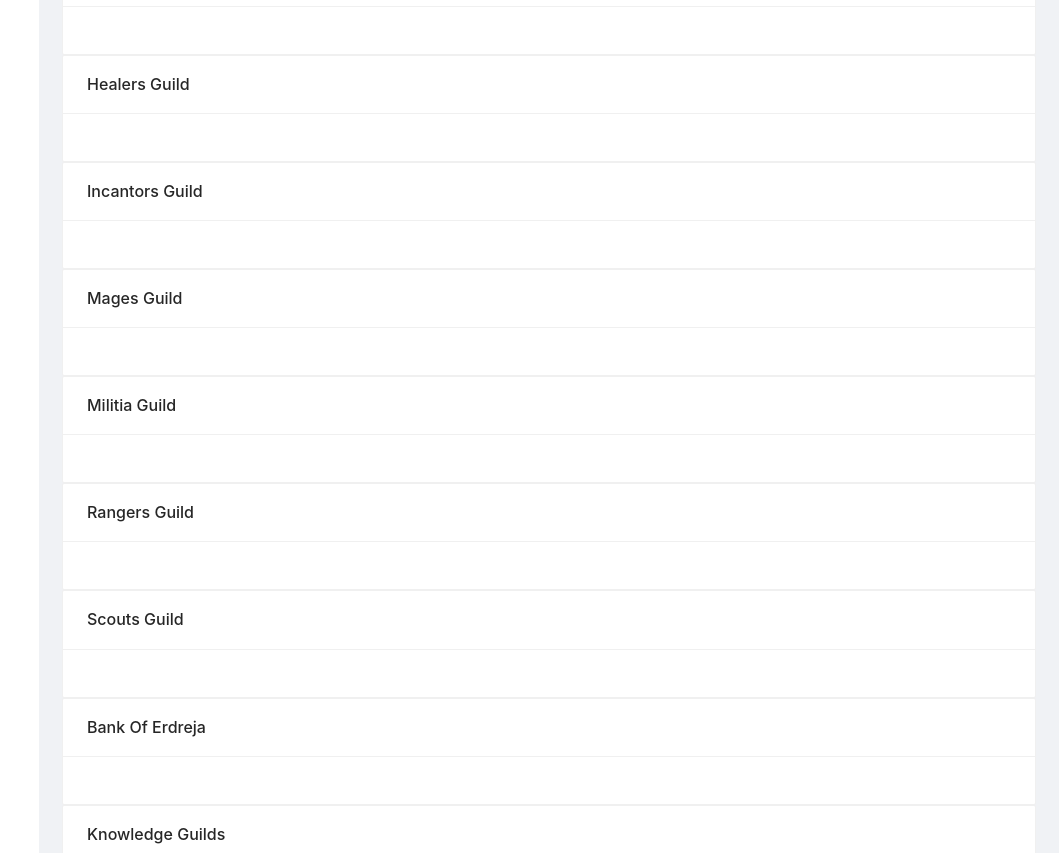
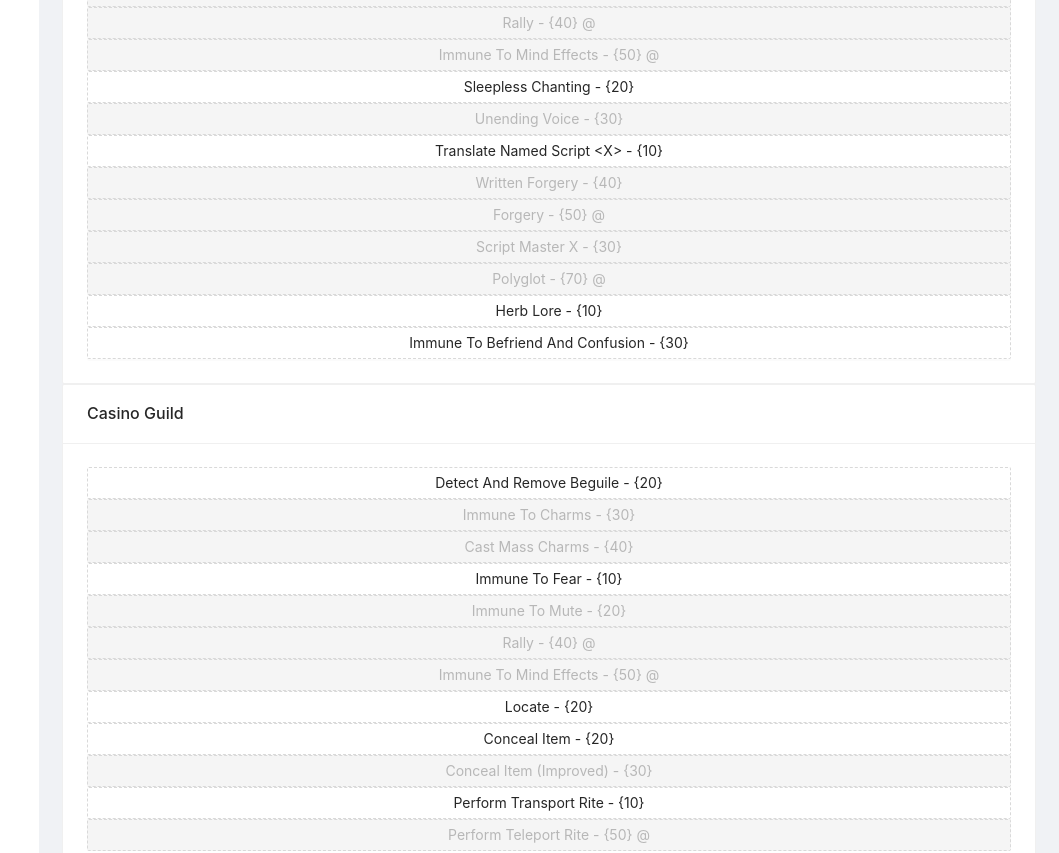
Before and after one commit to mattkatt/lorien-trust-character-generator, a React (Create React App) app: page / in a window 1280 px wide. Shown: the part 1900-2753 px from the top of the page, without its empty margins (221-1280 px from the left). Built offline with nearby package versions, Linux system fonts and the light colour scheme.

Commit message:
refactor(skills): skillFactory generates cost based on tier

```diff
--- a/src/data/character-skill-list.ts
+++ b/src/data/character-skill-list.ts
@@ -1,48 +1,48 @@
-import { characterSkills } from './skills';
+import { characterSkills as cs } from './skills';
 import { ICharacterSkill } from '../interfaces/skills';
 
 export const characterSkillList: Record<string, Array<ICharacterSkill>> = {
   weaponSkills: [
-    characterSkills.ambidexterity,
-    characterSkills.largeWeaponUse,
-    characterSkills.projectileWeaponUse,
-    characterSkills.shieldUse,
-    characterSkills.missileWeaponUse,
+    cs.ambidexterity,
+    cs.largeWeaponUse,
+    cs.projectileWeaponUse,
+    cs.shieldUse,
+    cs.missileWeaponUse,
   ],
   armourSkills: [
-    characterSkills.bodyDevelopment1,
-    characterSkills.bodyDevelopment2,
-    characterSkills.lightArmourUse,
-    characterSkills.mediumArmourUse,
-    characterSkills.heavyArmourUse,
+    cs.bodyDevelopment1,
+    cs.bodyDevelopment2,
+    cs.lightArmourUse,
+    cs.mediumArmourUse,
+    cs.heavyArmourUse,
   ],
   knowledgeSkills: [
-    characterSkills.potionLore,
-    characterSkills.poisonLore,
-    characterSkills.cartography,
-    characterSkills.senseMagic,
-    characterSkills.evaluate,
-    characterSkills.recogniseForgery,
-    characterSkills.triage,
-    characterSkills.triageAdvanced,
+    cs.potionLore,
+    cs.poisonLore,
+    cs.cartography,
+    cs.senseMagic,
+    cs.evaluate,
+    cs.recogniseForgery,
+    cs.triage,
+    cs.triageAdvanced,
   ],
   powerSkills: [
-    characterSkills.healing1,
-    characterSkills.healing2,
-    characterSkills.corruption1,
-    characterSkills.corruption2,
-    characterSkills.incantation1,
-    characterSkills.incantation2,
-    characterSkills.spellcasting1,
-    characterSkills.spellcasting2,
-    characterSkills.ritualMagic1,
-    characterSkills.ritualMagic2,
-    characterSkills.ritualMagic3,
-    characterSkills.contribute,
-    characterSkills.plusBasePower1,
-    characterSkills.plusBasePower2,
-    characterSkills.plusBasePower3,
-    characterSkills.plusBasePower4,
-    characterSkills.invocation,
+    cs.healing1,
+    cs.healing2,
+    cs.corruption1,
+    cs.corruption2,
+    cs.incantation1,
+    cs.incantation2,
+    cs.spellcasting1,
+    cs.spellcasting2,
+    cs.ritualMagic1,
+    cs.ritualMagic2,
+    cs.ritualMagic3,
+    cs.contribute,
+    cs.plusBasePower1,
+    cs.plusBasePower2,
+    cs.plusBasePower3,
+    cs.plusBasePower4,
+    cs.invocation,
   ],
 };
--- a/src/data/occupational-skill-list.ts
+++ b/src/data/occupational-skill-list.ts
@@ -1,47 +1,78 @@
-import { occupationalSkills } from './skills';
+import { occupationalSkills as os } from './skills';
 import { IOccupationalSkill } from '../interfaces/skills';
 
 export const occupationalSkillList: Record<string, Array<IOccupationalSkill>> = {
   alchemistsGuild: [
-    occupationalSkills.createPoisonNovice,
-    occupationalSkills.createPoisonArtisan,
-    occupationalSkills.createPoisonMaster,
-    occupationalSkills.createPoisonMagical,
-    occupationalSkills.createPotionNovice,
-    occupationalSkills.createPotionArtisan,
-    occupationalSkills.createPotionMaster,
-    occupationalSkills.createPotionMagical,
-    occupationalSkills.createReagents,
-    occupationalSkills.createReagentsImproved,
-    occupationalSkills.increasedAlchemicalProduction,
-    occupationalSkills.createAntidotes,
-    occupationalSkills.createAntidotesImproved,
-    occupationalSkills.herbLore,
-    occupationalSkills.oiledWeapons,
-    occupationalSkills.masterPoisoner,
-    occupationalSkills.forensicAnalysis,
-    occupationalSkills.immuneToLethalAlchemicalVenoms,
+    os.createPoisonNovice,
+    os.createPoisonArtisan,
+    os.createPoisonMaster,
+    os.createPoisonMagical,
+    os.createPotionNovice,
+    os.createPotionArtisan,
+    os.createPotionMaster,
+    os.createPotionMagical,
+    os.createReagents,
+    os.createReagentsImproved,
+    os.increasedAlchemicalProduction,
+    os.createAntidotes,
+    os.createAntidotesImproved,
+    os.herbLore,
+    os.oiledWeapons,
+    os.masterPoisoner,
+    os.forensicAnalysis,
+    os.immuneToLethalAlchemicalVenoms,
   ],
   armourersGuild: [
-    occupationalSkills.armoursmithApprentice,
-    occupationalSkills.repairEnchantedItems,
-    occupationalSkills.armoursmithArtisan,
-    occupationalSkills.armoursmithMaster,
-    occupationalSkills.weaponsmithApprentice,
-    occupationalSkills.repairDestroyedItems,
-    occupationalSkills.weaponsmithArtisan,
-    occupationalSkills.weaponsmithMaster,
-    occupationalSkills.immuneToRepel,
-    occupationalSkills.immuneToRepelAndStrikedown,
-    occupationalSkills.mightyBlow,
-    occupationalSkills.crushingBlow,
-    occupationalSkills.additionalReforging,
-    occupationalSkills.spellTempering,
-    occupationalSkills.shieldMastery,
-    occupationalSkills.shieldMasteryExpert,
+    os.armoursmithApprentice,
+    os.repairEnchantedItems,
+    os.armoursmithArtisan,
+    os.armoursmithMaster,
+    os.weaponsmithApprentice,
+    os.repairDestroyedItems,
+    os.weaponsmithArtisan,
+    os.weaponsmithMaster,
+    os.immuneToRepel,
+    os.immuneToRepelAndStrikedown,
+    os.mightyBlow,
+    os.crushingBlow,
+    os.additionalReforging,
+    os.spellTempering,
+    os.shieldMastery,
+    os.shieldMasteryExpert,
   ],
-  bardsGuild: [],
-  casinoGuild: [],
+  bardsGuild: [
+    os.detectAndRemoveBeguile,
+    os.immuneToCharms,
+    os.castMassCharms,
+    os.beguile,
+    os.immuneToFear,
+    os.immuneToMute,
+    os.rally,
+    os.immuneToMindEffects,
+    os.sleeplessChanting,
+    os.unendingVoice,
+    os.translateNamedScriptX,
+    os.writtenForgery,
+    os.forgery,
+    os.scriptMasterX,
+    os.polyglot,
+    os.herbLore,
+    os.immuneToBefriendAndConfusion,
+  ],
+  casinoGuild: [
+    os.detectAndRemoveBeguile,
+    os.immuneToCharms,
+    os.castMassCharms,
+    os.immuneToFear,
+    os.immuneToMute,
+    os.rally,
+    os.immuneToMindEffects,
+    os.locate,
+    os.concealItem,
+    os.concealItemImproved,
+    os.performTransportRite,
+    os.performTeleportRite,
+  ],
   corruptorsGuild: [],
   healersGuild: [],
   incantorsGuild: [],
--- a/src/data/os.json
+++ b/src/data/os.json
@@ -1,14 +1,12 @@
 {
   "createPoisonNovice": {
     "name": "Create Poison (Novice)",
-    "cost": 20,
     "description": "",
     "tier": 2,
     "prerequisites": ["poisonLore"]
   },
   "createPoisonArtisan": {
     "name": "Create Poison (Artisan)",
-    "cost": 30,
     "description": "",
     "tier": 3,
     "prerequisites": ["poisonLore", "createPoisonNovice"],
@@ -16,7 +14,6 @@
   },
   "createPoisonMaster": {
     "name": "Create Poison (Master)",
-    "cost": 40,
     "description": "",
     "tier": 4,
     "prerequisites": ["poisonLore", "createPoisonArtisan"],
@@ -24,7 +21,6 @@
   },
   "createPoisonMagical": {
     "name": "Create Poison (Magical)",
-    "cost": 50,
     "description": "",
     "tier": 5,
     "restrictedPurchase": true,
@@ -33,14 +29,12 @@
   },
   "createPotionNovice": {
     "name": "Create Potion (Novice)",
-    "cost": 20,
     "description": "",
     "tier": 2,
     "prerequisites": ["potionLore"]
   },
   "createPotionArtisan": {
     "name": "Create Potion (Artisan)",
-    "cost": 30,
     "description": "",
     "tier": 3,
     "prerequisites": ["potionLore", "createPotionNovice"],
@@ -48,7 +42,6 @@
   },
   "createPotionMaster": {
     "name": "Create Potion (Master)",
-    "cost": 40,
     "description": "",
     "tier": 4,
     "prerequisites": ["potionLore", "createPotionArtisan"],
@@ -56,7 +49,6 @@
   },
   "createPotionMagical": {
     "name": "Create Potion (Magical)",
-    "cost": 50,
     "description": "",
     "tier": 5,
     "restrictedPurchase": true,
@@ -64,74 +56,62 @@
     "replaces": "createPotionMaster"
   },
   "createReagents": {
-    "cost": 10,
     "description": "",
     "tier": 1,
     "prerequisites": ["poisonLore||potionLore"]
   },
   "createReagentsImproved": {
     "name": "Create Reagents (Improved)",
-    "cost": 20,
     "description": "",
     "tier": 2,
     "prerequisites": ["createReagents"],
     "replaces": "createReagents"
   },
   "increasedAlchemicalProduction": {
-    "cost": 40,
     "description": "",
     "tier": 4,
     "prerequisites": ["createReagentsImproved"],
     "replaces": "createReagentsImproved"
   },
   "createAntidotes": {
-    "cost": 10,
     "description": "",
     "tier": 1,
     "prerequisites": ["poisonLore||potionLore"]
   },
   "createAntidotesImproved": {
     "name": "Create Antidotes (Improved)",
-    "cost": 30,
     "description": "",
     "tier": 3,
     "prerequisites": ["createAntidotes"],
     "replaces": "createAntidotes"
   },
   "herbLore": {
-    "cost": 10,
     "description": "",
     "tier": 1
   },
   "oiledWeapons": {
-    "cost": 30,
     "description": "",
     "tier": 3,
     "prerequisites": ["immuneToFumble"]
   },
   "masterPoisoner": {
-    "cost": 40,
     "description": "",
     "tier": 4
   },
   "forensicAnalysis": {
-    "cost": 30,
     "description": "",
     "tier": 3
   },
   "immuneToLethalAlchemicalVenoms": {
-    "cost": 40,
     "description": "",
     "tier": 4
   },
   "armoursmithApprentice": {
     "name": "Armoursmith (Apprentice)",
-    "cost": 10,
     "description": "",
     "tier": 1
   },
   "repairEnchantedItems": {
-    "cost": 20,
     "description": "",
     "tier": 2,
     "prerequisites": ["armoursmithApprentice"],
@@ -139,7 +119,6 @@
   },
   "armoursmithArtisan": {
     "name": "Armoursmith (Artisan)",
-    "cost": 40,
     "description": "",
     "tier": 4,
     "prerequisites": ["repairEnchantedItems"],
@@ -147,7 +126,6 @@
   },
   "armoursmithMaster": {
     "name": "Armoursmith (Master)",
-    "cost": 50,
     "description": "",
     "tier": 5,
     "restrictedPurchase": true,
@@ -156,12 +134,10 @@
   },
   "weaponsmithApprentice": {
     "name": "Weaponsmith (Apprentice)",
-    "cost": 10,
     "description": "",
     "tier": 1
   },
   "repairDestroyedItems": {
-    "cost": 20,
     "description": "",
     "tier": 2,
     "prerequisites": ["weaponsmithApprentice"],
@@ -169,7 +145,6 @@
   },
   "weaponsmithArtisan": {
     "name": "Weaponsmith (Artisan)",
-    "cost": 40,
     "description": "",
     "tier": 4,
     "prerequisites": ["repairDestroyedItems"],
@@ -177,7 +152,6 @@
   },
   "weaponsmithMaster": {
     "name": "Weaponsmith (Master)",
-    "cost": 50,
     "description": "",
     "tier": 5,
     "restrictedPurchase": true,
@@ -185,26 +159,22 @@
     "replaces": "weaponsmithArtisan"
   },
   "immuneToRepel": {
-    "cost": 20,
     "description": "",
     "tier": 2
   },
   "immuneToRepelAndStrikedown": {
-    "cost": 30,
     "description": "",
     "tier": 3,
     "prerequisites": ["immuneToRepel"],
     "replaces": "immuneToRepel"
   },
   "mightyBlow": {
-    "cost": 40,
     "description": "",
     "tier": 4,
     "prerequisites": ["immuneToRepelAndStrikedown"],
     "replaces": "immuneToRepelAndStrikedown"
   },
   "crushingBlow": {
-    "cost": 50,
     "description": "",
     "tier": 5,
     "restrictedPurchase": true,
@@ -212,28 +182,139 @@
     "replaces": "mightyBlow"
   },
   "additionalReforging": {
-    "cost": 10,
     "description": "",
     "tier": 1
   },
   "spellTempering": {
-    "cost": 30,
     "description": "",
     "tier": 3,
     "prerequisites": ["additionalReforging"],
     "replaces": "additionalReforging"
   },
   "shieldMastery": {
-    "cost": 30,
     "description": "",
     "tier": 3
   },
   "shieldMasteryExpert": {
     "name": "Shield Mastery (Expert)",
-    "cost": 30,
     "description": "",
     "tier": 3,
     "prerequisites": ["shieldMastery"],
     "replaces": "shieldMastery"
+  },
+  "detectAndRemoveBeguile": {
+    "description": "",
+    "tier": 2
+  },
+  "immuneToCharms": {
+    "description": "",
+    "tier": 3,
+    "prerequisites": ["detectAndRemoveBeguile"]
+  },
+  "castMassCharms": {
+    "description": "",
+    "tier": 4,
+    "prerequisites": ["immuneToCharms"],
+    "replaces": "immuneToCharms"
+  },
+  "beguile": {
+    "description": "",
+    "tier": 5,
+    "restrictedPurchase": true,
+    "prerequisites": ["castMassCharms", "detectAndRemoveBeguile"],
+    "replaces": "detectAndRemoveBeguile"
+  },
+  "immuneToFear": {
+    "description": "",
+    "tier": 1
+  },
+  "immuneToMute": {
+    "description": "",
+    "tier": 2,
+    "prerequisites": ["immuneToFear"]
+  },
+  "rally": {
+    "description": "",
+    "tier": 4,
+    "restrictedPurchase": true,
+    "prerequisites": ["immuneToMute", "immuneToFear"],
+    "replaces": "immuneToFear"
+  },
+  "immuneToMindEffects": {
+    "description": "",
+    "tier": 5,
+    "restrictedPurchase": true,
+    "prerequisites": ["rally"]
+  },
+  "sleeplessChanting": {
+    "description": "",
+    "tier": 2
+  },
+  "unendingVoice": {
+    "description": "",
+    "tier": 3,
+    "prerequisites": ["sleeplessChanting"],
+    "replaces": "sleeplessChanting"
+  },
+  "translateNamedScriptX": {
+    "name": "Translate Named Script <X>",
+    "description": "",
+    "tier": 1
+  },
+  "writtenForgery": {
+    "description": "",
+    "tier": 4,
+    "prerequisites": ["translateNamedScriptX", "recogniseForgery"]
+  },
+  "forgery": {
+    "description": "",
+    "tier": 5,
+    "restrictedPurchase": true,
+    "prerequisites": ["writtenForgery", "recogniseForgery"],
+    "replaces": "writtenForgery"
+  },
+  "scriptMasterX": {
+    "description": "",
+    "tier": 3,
+    "prerequisites": ["translateNamedScriptX"],
+    "replaces": "translateNamedScriptX"
+  },
+  "polyglot": {
+    "cost": 70,
+    "description": "",
+    "tier": 5,
+    "restrictedPurchase": true,
+    "prerequisites": ["scriptMasterX"],
+    "replaces": "scriptMasterX"
+  },
+  "immuneToBefriendAndConfusion": {
+    "description": "",
+    "tier": 3
+  },
+  "locate": {
+    "description": "",
+    "tier": 2
+  },
+  "concealItem": {
+    "description": "",
+    "tier": 2
+  },
+  "concealItemImproved": {
+    "name": "Conceal Item (Improved)",
+    "description": "",
+    "tier": 3,
+    "prerequisites": ["concealItem"],
+    "replaces": "concealItem"
+  },
+  "performTransportRite": {
+    "description": "",
+    "tier": 1
+  },
+  "performTeleportRite": {
+    "description": "",
+    "tier": 5,
+    "restrictedPurchase": true,
+    "prerequisites": ["performTransportRite"],
+    "replaces": "performTransportRite"
   }
 }
--- a/src/data/skills.ts
+++ b/src/data/skills.ts
@@ -12,24 +12,24 @@ function skillFactory(data: {
   for (let skillId in data) {
     let skillData = data[skillId];
     let convertedSkill = {
+      id: skillId,
       name: skillData.name ?? Helpers.camelToReadable(skillId),
-      id: skillId,
-      cost: skillData.cost,
       description: skillData.description,
-      prerequisites: skillData?.prerequisites,
-      restrictedSkills: skillData?.restrictedSkills,
+      prerequisites: skillData.prerequisites,
+      restrictedSkills: skillData.restrictedSkills,
     };
 
     if (Helpers.isOccupationalSkill(skillData)) {
       let convertedOS = convertedSkill as IOccupationalSkill;
+      convertedOS['cost'] = skillData.cost ?? skillData.tier * 10;
       convertedOS['tier'] = skillData.tier;
       convertedOS['restrictedPurchase'] = skillData?.restrictedPurchase;
       convertedOS['replaces'] = skillData?.replaces;
       returnedSkills[skillId] = convertedOS;
-    }
-
-    if (Helpers.isCharacterSkill(skillData)) {
-      returnedSkills[skillId] = convertedSkill as ICharacterSkill;
+    } else {
+      let convertedCS = convertedSkill as ICharacterSkill;
+      convertedCS['cost'] = skillData.cost;
+      returnedSkills[skillId] = convertedCS;
     }
   }
 
--- a/src/helpers/helpers.ts
+++ b/src/helpers/helpers.ts
@@ -9,8 +9,8 @@ export class Helpers {
   };
 
   static isOccupationalSkill = (skill: ISkill): skill is IOccupationalSkill =>
-    (skill as IOccupationalSkill).cost >= 10;
+    !!(skill as IOccupationalSkill).tier;
 
   static isCharacterSkill = (skill: ISkill): skill is ICharacterSkill =>
-    (skill as ICharacterSkill).cost < 10;
+    !Helpers.isOccupationalSkill(skill);
 }
--- a/src/ui/skill-display/selected-occupational-skills.tsx
+++ b/src/ui/skill-display/selected-occupational-skills.tsx
@@ -9,7 +9,7 @@ export const SelectedOccupationalSkills: FC = () => {
   const skillsToDisplay = occupationalSkills.map((skill) => {
     const isOverwritten = occupationalSkills.some((s) => s.replaces === skill.id);
 
-    return !isOverwritten ? <li>{skill.name}</li> : null;
+    return !isOverwritten ? <li key={skill.id}>{skill.name}</li> : null;
   });
 
   return (
```
